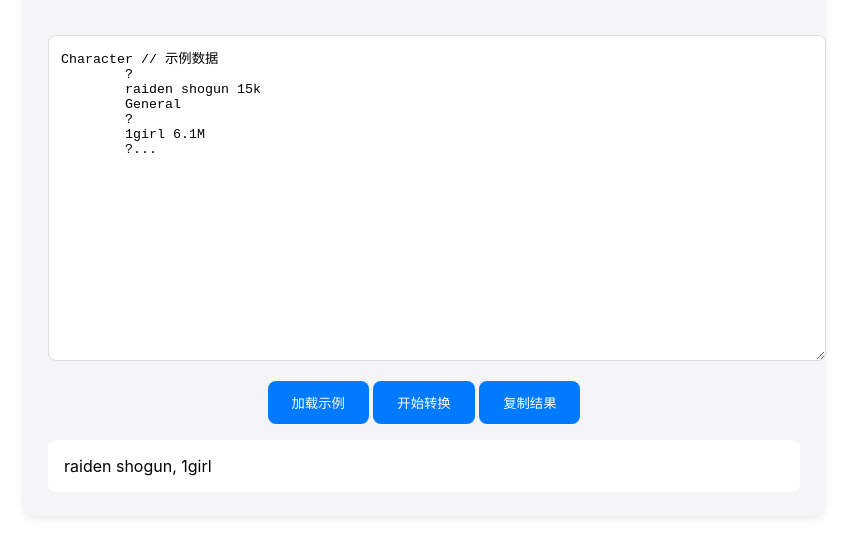
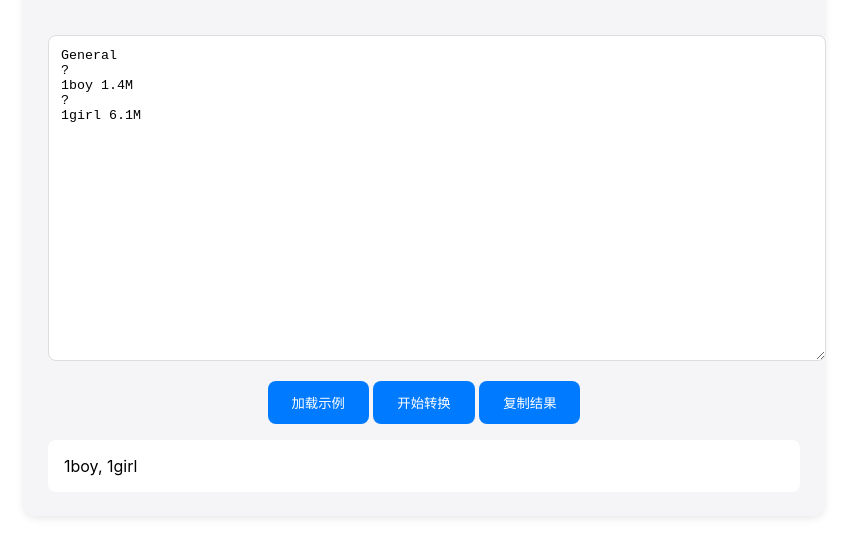
Before and after one commit to MoetakiSkyvoy/tag-converter-web, a plain HTML site: page index.html in a window 1280 px wide. Both pictures are taken after a click on the button "加载示例". Shown: the part 126-682 px from the top of the page, without its empty margins (216-1073 px from the left). Drawn offline with Linux system fonts and the light colour scheme.

Commit message:
示例BUG修复

```diff
--- a/index.html
+++ b/index.html
@@ -107,13 +107,7 @@
 
         // 添加示例按钮
         function loadExample() {
-            const example = `Character // 示例数据
-        ?
-        raiden shogun 15k
-        General
-        ?
-        1girl 6.1M
-        ?...`;
+            const example = `General\n?\n1boy 1.4M\n?\n1girl 6.1M`;
             document.getElementById('input').value = example;
             convert();
         }
```
